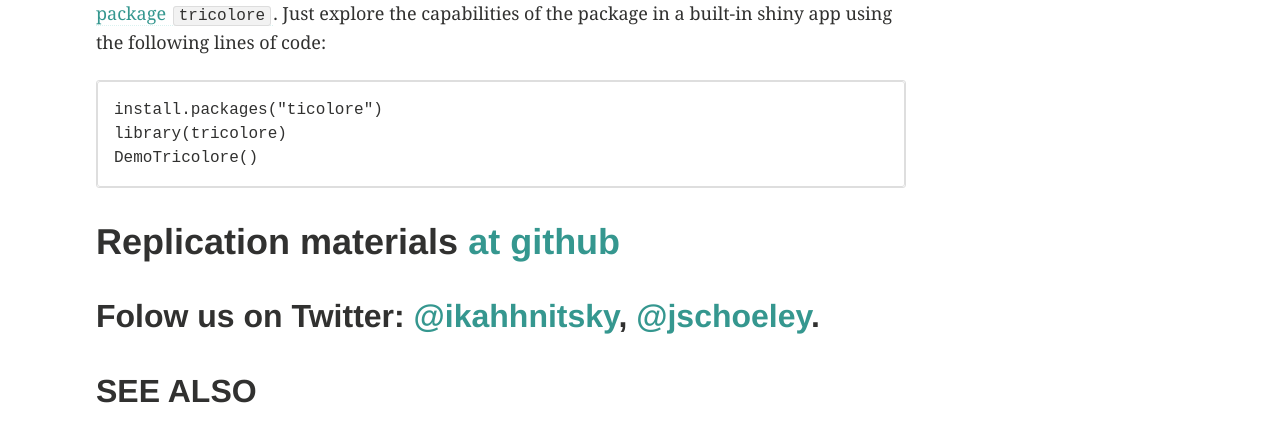
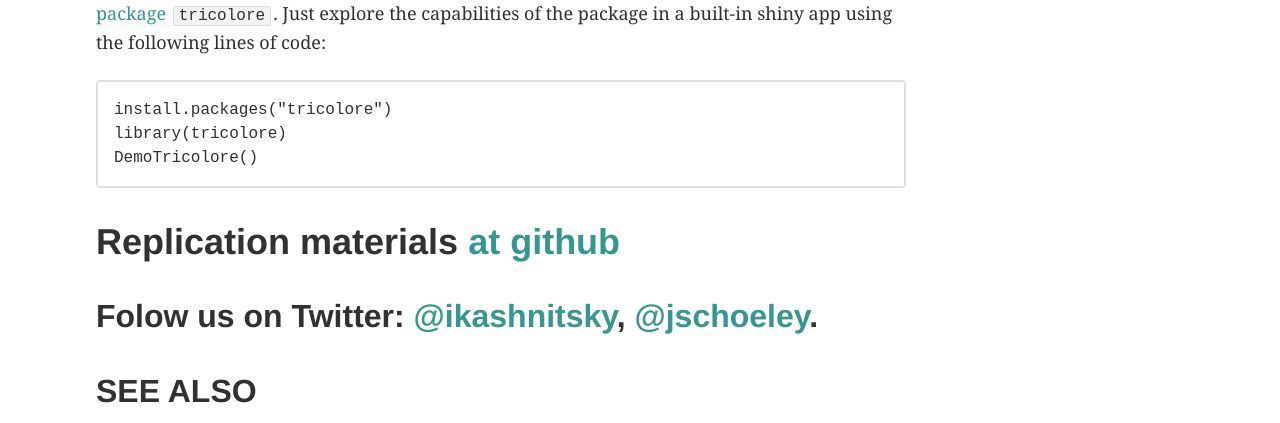
Before and after one commit to ikashnitsky/old-ikashnitsky-github-io, a Jekyll site: the page built from _posts/2018-07-21-the-lancet-paper.md, in a window 1280 px wide and 900 px high, scrolled down 1679 px. Shown: the part 159-582 px from the top of the window. Built offline with Jekyll 4.4.1, drawn with Linux system fonts in a browser that asks for light colours; comment, search, counter and statistics services are not loaded.

Commit message:
Update 2018-07-21-the-lancet-paper.md
fix the typos

````diff
--- a/_posts/2018-07-21-the-lancet-paper.md
+++ b/_posts/2018-07-21-the-lancet-paper.md
@@ -26,14 +26,14 @@ With ternary colour coding, each element of a three-dimensional array of composi
 The method is very flexible, and one can easily produce these meaningful colours using our [R package `tricolore`][tric]. Just explore the capabilities of the package in a built-in shiny app using the following lines of code:
 
 ```
-install.packages("ticolore")
+install.packages("tricolore")
 library(tricolore)
 DemoTricolore()
 ```
 
 # Replication materials [at github][repo]
 
-## Folow us on Twitter: [@ikahhnitsky][ik], [@jschoeley][js].
+## Folow us on Twitter: [@ikashnitsky][ik], [@jschoeley][js].
 
 ## SEE ALSO
  - [**My PhD project -- Regional demographic convergence in Europe**][proj]
````
